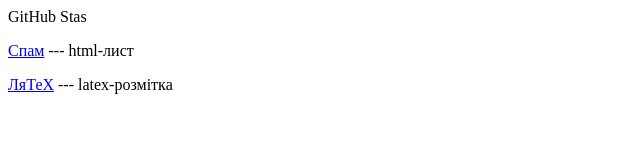
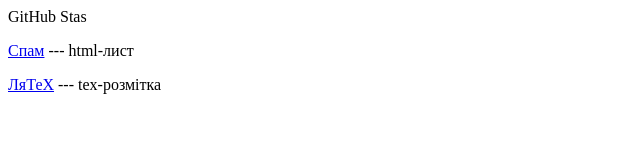
Before and after one commit to stameowslove/staaaaaaaaaaaas.github.io, a plain HTML site: page index.html in a window 1280 px wide. Shown: the full height of the page, 0-640 px from the left. Drawn offline with Linux system fonts and the light colour scheme.

Commit message:
Update index.html

```diff
--- a/index.html
+++ b/index.html
@@ -8,6 +8,6 @@
     <body>
         <p>GitHub Stas</p>
         <p><a href="mail.html">Спам</a> --- html-лист</p>
-        <p><a href="mail.html">ЛяТеХ</a> --- latex-розмітка</p>
+        <p><a href="smth/tex">ЛяТеХ</a> --- tex-розмітка</p>
     </body>
 </html>
```
